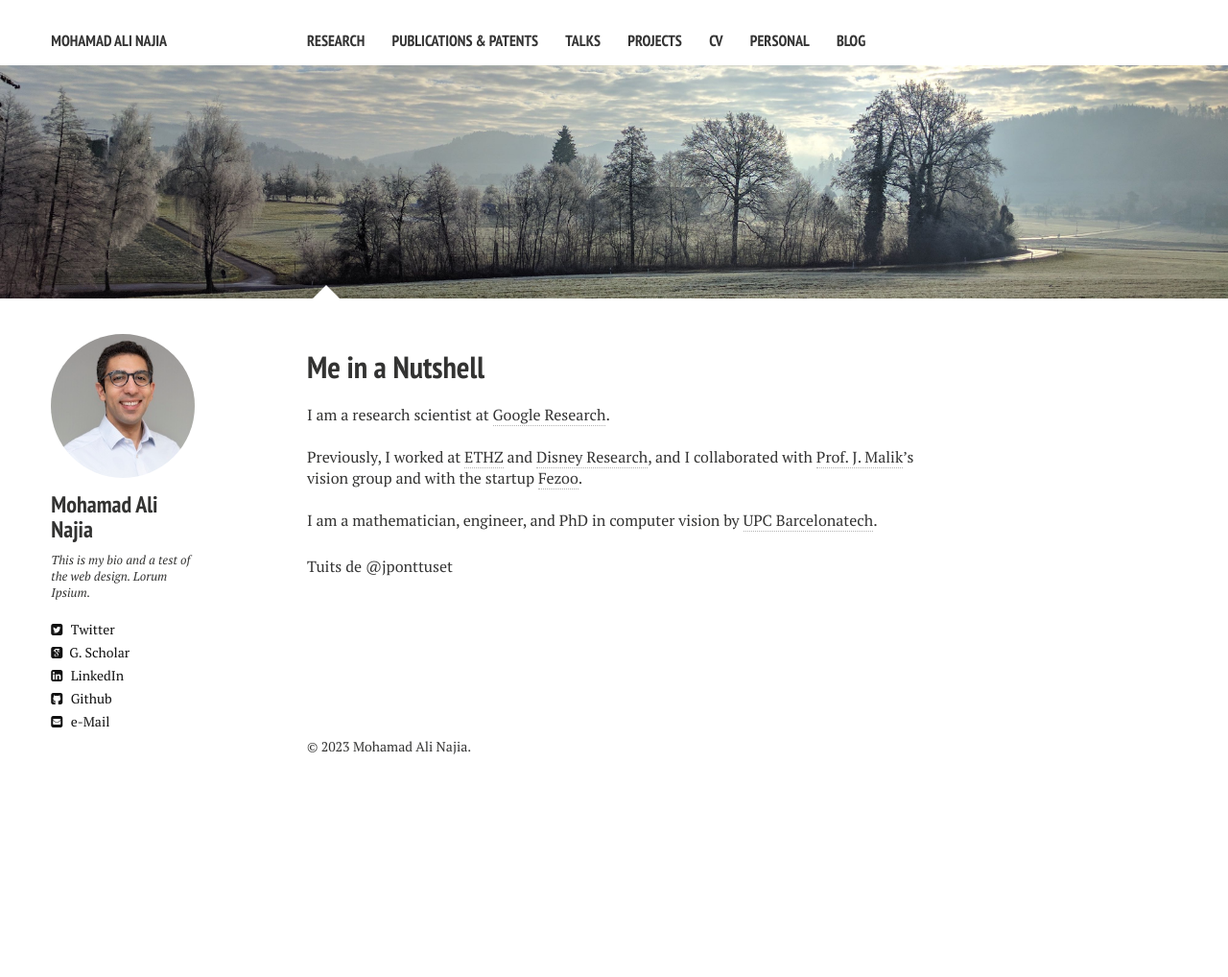
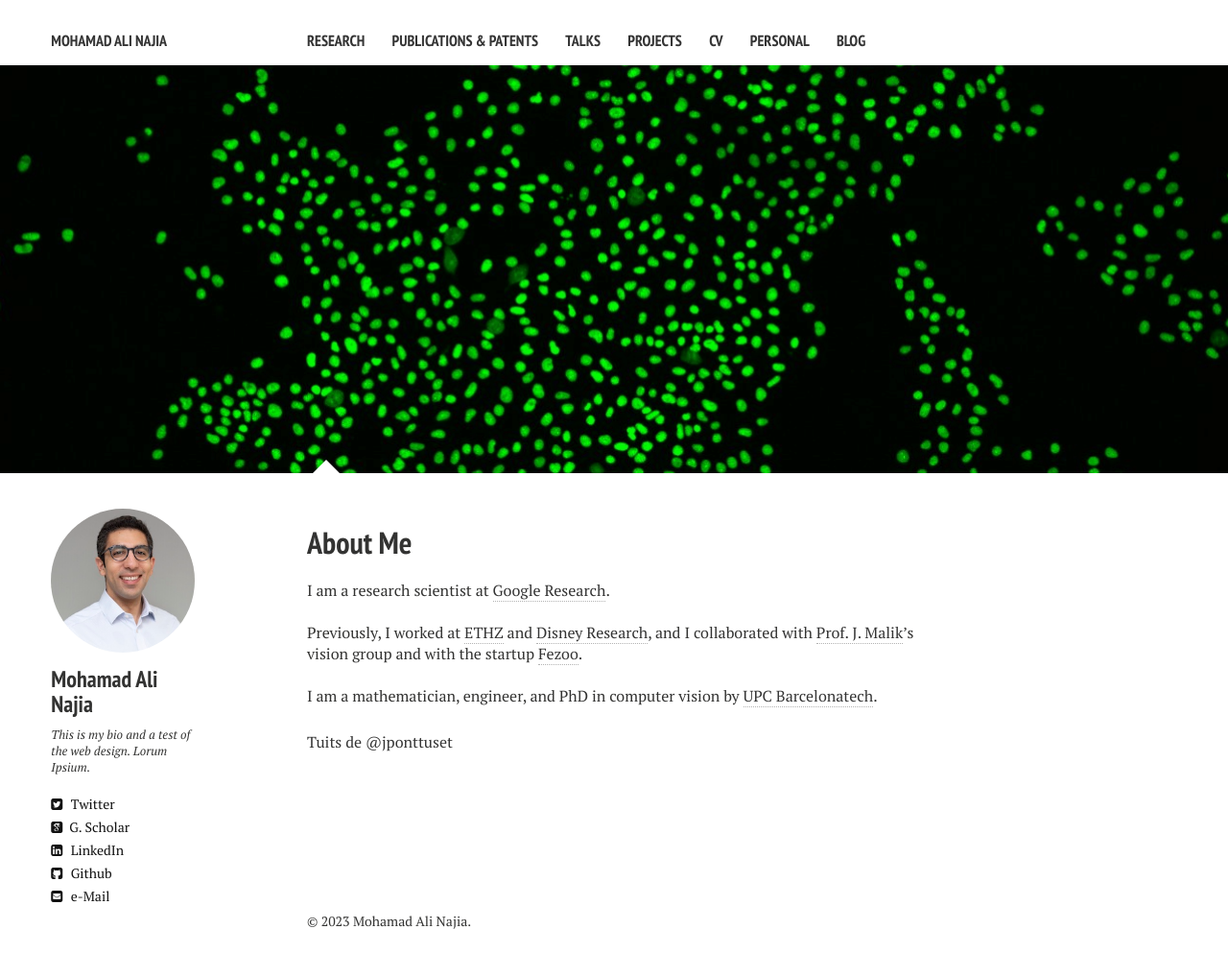
Before and after one commit to mnajia/mnajia.github.io, a Jekyll site: the page built from index.md, in a window 1280 px wide. Shown: the whole page at 96% size. Built offline with Jekyll 4.4.1, drawn with Linux system fonts in a browser that asks for light colours; nearby versions of some CDN libraries; comment, search, counter and statistics services are not loaded; before the commit the page ends 900 px from its top, so only the background shows below that.

Commit message:
first commit

```diff
--- a/index.md
+++ b/index.md
@@ -1,10 +1,10 @@
 ---
 layout: home2
-title: Me in a Nutshell
-description: "Jordi Pont-Tuset's website"
+title: About Me
+description: "Mohamad Ali Najia's website"
 tags: [Jekyll, theme, responsive, blog, template]
 image:
-  feature: trees.jpg
+  feature: homebanner.gif
 ---
 
 I am a research scientist at <a href="https://research.google.com" target="_blank">Google Research</a>.
```
Also changed, not shown: images/homebanner.gif (added), 1 other file.
